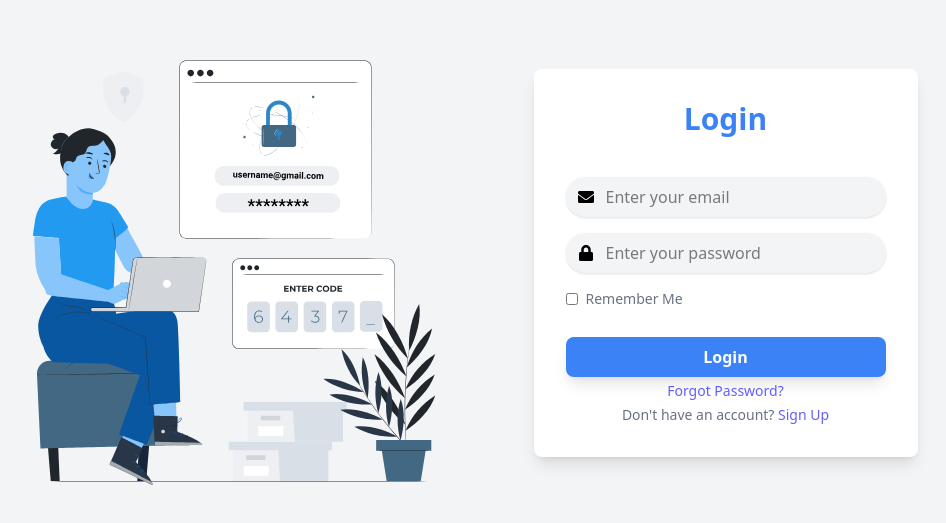
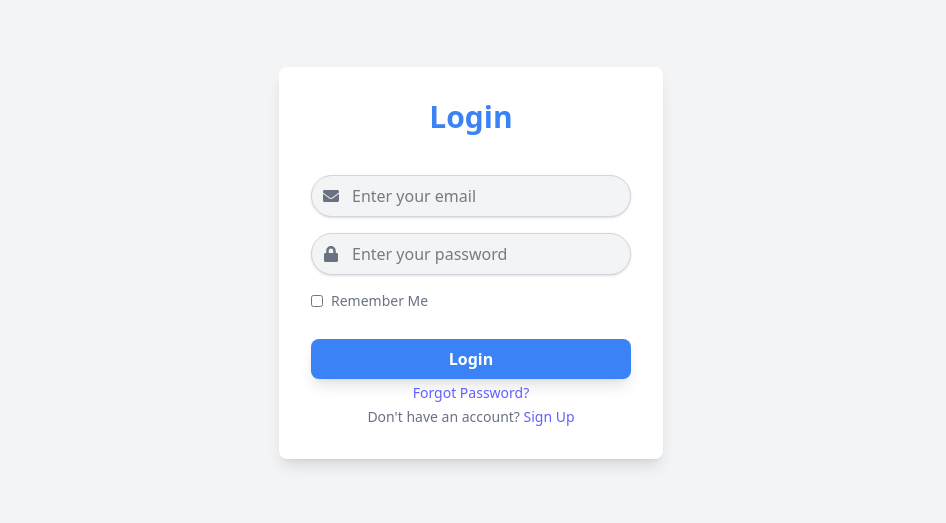
Before and after one commit to MayarQasrawi/Ratify, a React (Vite) app: page /auth/login in a window 1280 px wide. Shown: the part 137-660 px from the top of the page, without its empty margins (169-1115 px from the left). Built offline with nearby package versions, Linux system fonts and the light colour scheme.

Commit message:
Update Tracke page layoutm padding in Button container for the form and contact us component in the home page

```diff
--- a/package.json
+++ b/package.json
@@ -13,6 +13,8 @@
     "@hookform/resolvers": "^4.1.3",
     "@tailwindcss/vite": "^4.0.9",
     "@tanstack/react-query": "^5.67.2",
+    "@web3forms/react": "^1.1.3",
+    "classnames": "^2.5.1",
     "lottie-react": "^2.4.1",
     "motion": "^12.4.10",
     "prop-types": "^15.8.1",
--- a/src/components/FormContainer.jsx
+++ b/src/components/FormContainer.jsx
@@ -1,21 +1,22 @@
 import PropTypes from "prop-types";
 import Lottie from "lottie-react";
-import login from "../assets/img/animation/loginA.json";
-function FormContainer({ children, image = "true", onSubmit }) {
+
+function FormContainer({ children, image, onSubmit, size = null }) {
   return (
-    <div className="min-h-screen flex items-center justify-center  bg-gray-100">
-      {/* Form Container */}
+    <div className="min-h-screen flex items-center justify-center bg-gray-100">
       {/* Image Container */}
       {image && (
-        <div className="hidden lg:block mr-20 ">
+        <div className="hidden lg:block mr-20">
           <Lottie
-            animationData={login}
+            animationData={image}
             loop={true}
             autoplay={true}
-            style={{ width: "100%", height: "auto" }}
+            style={size != null ? size : { width: "100%", height: "auto" }}
           />
         </div>
       )}
+
+      {/* Form Container */}
       <div className="w-96 bg-white rounded-lg shadow-lg p-8">
         <form onSubmit={onSubmit} className="space-y-6">
           {children}
@@ -25,10 +26,12 @@ function FormContainer({ children, image = "true", onSubmit }) {
   );
 }
 
+// PropTypes Validation
 FormContainer.propTypes = {
   children: PropTypes.node.isRequired, // Ensure children is a required prop
-  image: PropTypes.bool,
+  image: PropTypes.object, // Define image as an optional object
   onSubmit: PropTypes.func.isRequired, // Ensure onSubmit is a required function
+  size: PropTypes.object, // Define size as an optional object
 };
 
 export default FormContainer;
--- a/src/components/Input.jsx
+++ b/src/components/Input.jsx
@@ -1,27 +1,45 @@
-import PropTypes from 'prop-types';
+import PropTypes from "prop-types";
+import classNames from "classnames";
 
-const Input = ({ register, errors, ...props }) => {
+const Input = ({ register, errors, select = "input", ...props }) => {
+  const inputClass = classNames(
+    "w-80 px-4 py-2 bg-gray-100 rounded-3xl shadow-sm hover:shadow-md focus:shadow-lg outline-none transition-shadow duration-200 border",
+    {
+      "pl-10": props.icon,
+      "border-red-500": errors[props.name],
+      "border-gray-300": !errors[props.name],
+    }
+  );
+
   return (
     <div className="mb-4">
       <div className="relative">
         {props.icon && (
-          <span className="absolute inset-y-0 left-0 flex items-center pl-3">
+          <span className="absolute inset-y-0 left-0 flex items-center text-gray-500 pl-3">
             {props.icon}
           </span>
         )}
 
-        <input
-          type={props.type}
-          placeholder={props.placeholder}
-          // name={props.name}
-          className={`
-            w-80 px-4 py-2 bg-gray-100 rounded-3xl shadow-sm hover:shadow-md focus:shadow-lg outline-none   transition-shadow duration-200
-            ${props.icon ? 'pl-10' : ''}
-            ${errors[props.name] ? 'border-red-500' : 'border-gray-300'}
-          `}
-          {...register(props.name)}  // Register the input with react-hook-form
-        />
+        {select === "input" ? (
+          <input
+            type={props.type}
+            placeholder={props.placeholder}
+            name={props.name}
+            className={inputClass}
+            {...register(props.name)}
+          />
+        ) : (
+          <textarea
+            name={props.name}
+            placeholder={props.placeholder}
+            className={inputClass}
+            {...register(props.name)}
+            rows="4" cols="50"
+          />
+        )}
       </div>
+
+      {/* Display Validation Error */}
       {errors[props.name] && (
         <span className="text-red-500 text-sm mt-1">
           {errors[props.name].message}
@@ -31,4 +49,14 @@ const Input = ({ register, errors, ...props }) => {
   );
 };
 
+Input.propTypes = {
+  register: PropTypes.func.isRequired,
+  errors: PropTypes.object.isRequired,
+  select: PropTypes.oneOf(["input", "textarea"]),
+  type: PropTypes.string,
+  placeholder: PropTypes.string,
+  name: PropTypes.string.isRequired,
+  icon: PropTypes.node,
+};
+
 export default Input;
--- a/src/components/user/TrackPage/TracksCard.jsx
+++ b/src/components/user/TrackPage/TracksCard.jsx
@@ -1,41 +1,37 @@
-import React from 'react'
+import React from 'react';
 import { BiShowAlt } from "react-icons/bi";
 import Button from '../trackDetailsPage/shared/Button';
 
-function TracksCard({header, description,img}) {
+function TracksCard({ header, description, img }) {
   return (
-   <div class=" flex flex-col gap-0 max-w-sm rounded-lg  bg-[#2A5C8A]  items-center   text-center justify-center  w-78 h-80 p-6">
+    <div className='h-105 '>
+<div className="flex flex-col gap-0 max-w-sm rounded-lg bg-[#2A5C8A] items-center text-center justify-center w-78 h-80 p-6 transition-transform duration-300 ease-in-out transform hover:scale-105 hover:shadow-lg">
 
-      <div  className='  mt-20'>
-      {img} </div>
+      <div className="mt-20">
+        {img}
+      </div>
 
-    <div class=" bg-white  text-xl  w-72 h-48 rounded-lg p-4 mt-4  ">
-    <div className='h-24 items-center '>
-    <h1 className='font-bold ' >{header}</h1>
+      <div className="bg-white text-xl w-72 h-48 rounded-lg p-4 mt-4">
+        <div className="h-24 items-center">
+          <h1 className="font-bold">{header}</h1>
+          <p className="text-gray-600 text-sm ">
+            {description}
+          </p>
+        </div>
 
-     <p class="text-gray-600  text-sm overflow-hidden">
-      {description}
-     </p>
-    </div>
-
-
-    <div class="mt-4 ">
-      <a href="#" class="text-[#3B82F6]  text-base  text-sm border-1 items-center border-[#3B82F6]  py-1 px-4 rounded-lg hover:border-[#2A5C8A] hover:text-[#2A5C8A]">
-       Details <BiShowAlt className='inline text-xl '/>
-
-      </a>
-      <div class="mt-4">
-      <Button />
+        <div className="mt-4">
+          <a href="#" className="text-[#3B82F6] text-base text-sm border-1 items-center border-[#3B82F6] py-1 px-4 rounded-lg hover:border-[#2A5C8A] hover:text-[#2A5C8A]">
+            Details <BiShowAlt className="inline text-xl" />
+          </a>
+          <div className="mt-4">
+            <Button  />
+          </div>
+        </div>
+      </div>
     </div>
     </div>
 
-
-    </div>
-
-
-
-  </div>
-  )
+  );
 }
 
-export default TracksCard
+export default TracksCard;
--- a/src/components/user/trackDetailsPage/shared/Button.jsx
+++ b/src/components/user/trackDetailsPage/shared/Button.jsx
@@ -1,9 +1,9 @@
 import { MdOutlinePushPin } from "react-icons/md";
 
-export default function Button({px='16',py='1'}) {
+export default function Button({px='8',py='1'}) {
   return (
     <button  class={`inline-block cursor-pointer bg-blue-500 text-white text-sm py-${py} px-${px} rounded-3xl hover:bg-[#2A5C8A]`}>
-          <MdOutlinePushPin  className='inline text-lg'/> Enroll Now
-          </button>
+    <MdOutlinePushPin  className='inline text-lg'/> Enroll Now
+    </button>
   )
 }
--- a/src/pages/user/Home.jsx
+++ b/src/pages/user/Home.jsx
@@ -4,6 +4,7 @@ import Experts from "../../components/user/homePage/experts/Experts";
 import Tracks from "../../components/user/homePage/tracks/Tracks";
 import Work from "../../components/user/homePage/works/Work";
 import HomePage from "../../components/user/homePage/service/HomePage";
+import Contact from '../../components/user/homePage/Contact';
 
 export default function Home() {
   return (
@@ -14,6 +15,7 @@ export default function Home() {
       <Tracks />
       <Achievements />
       <Experts />
+      <Contact/>
     </>
   );
 }
```
Also changed, not shown: 1 other file (tests, documents, lock files or other folders).
